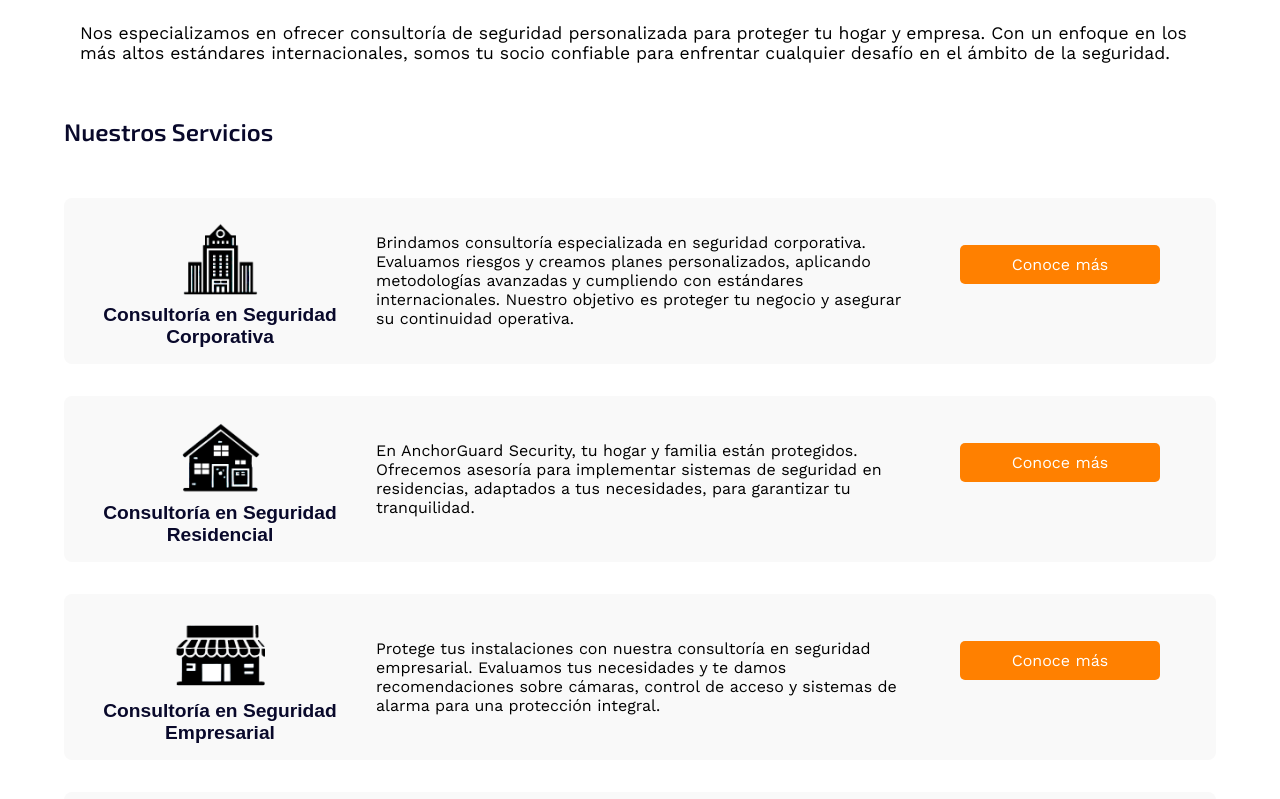
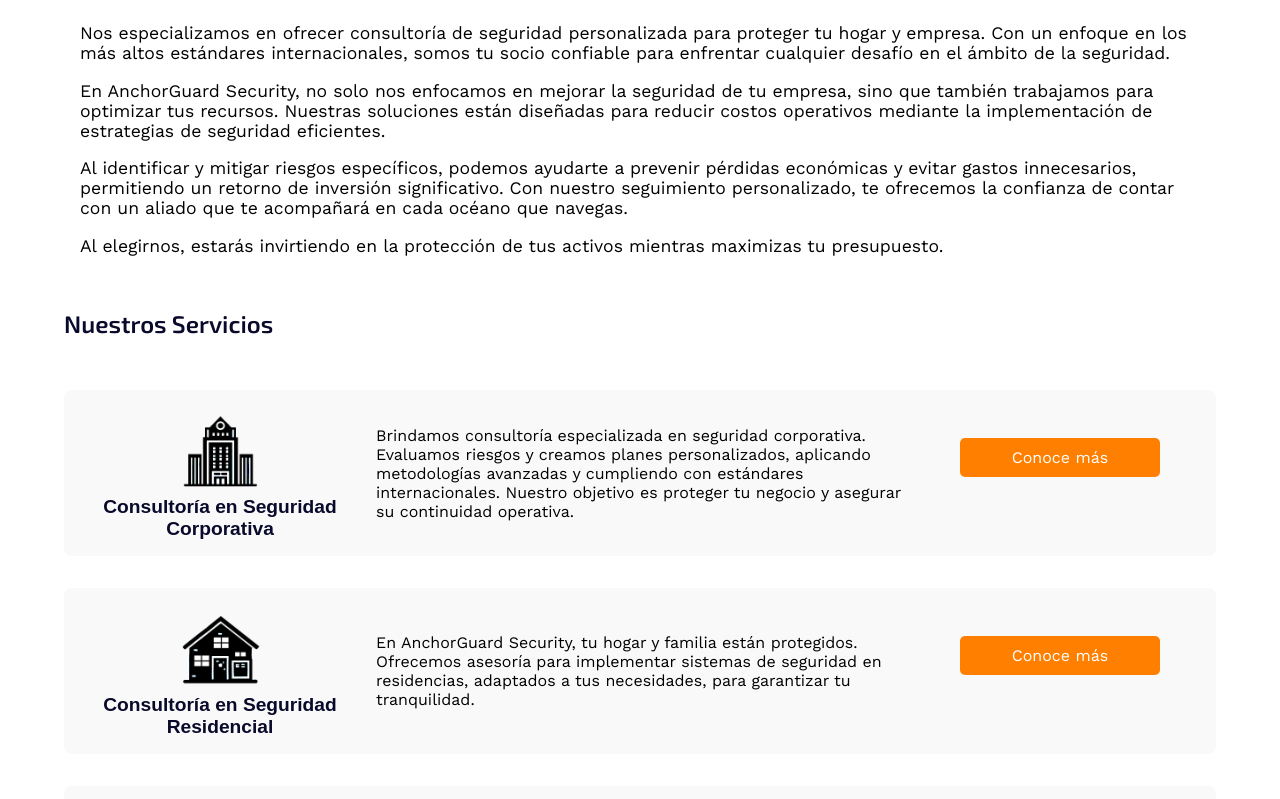
Before and after one commit to ricardoaamano/anchorguard, a plain HTML site: page index.html in a window 1280 px wide. Shown: the part 884-1683 px from the top of the page. Drawn offline with nearby package versions, Linux system fonts and the light colour scheme; a web font is replaced by a local one.

Commit message:
Actualización

```diff
--- a/index.html
+++ b/index.html
@@ -81,6 +81,9 @@
             <div class="text">
                 <h2>AnchorGuard Security</h2>
                 <p>Nos especializamos en ofrecer consultoría de seguridad personalizada para proteger tu hogar y empresa. Con un enfoque en los más altos estándares internacionales, somos tu socio confiable para enfrentar cualquier desafío en el ámbito de la seguridad.</p>
+                <p>En AnchorGuard Security, no solo nos enfocamos en mejorar la seguridad de tu empresa, sino que también trabajamos para optimizar tus recursos. Nuestras soluciones están diseñadas para reducir costos operativos mediante la implementación de estrategias de seguridad eficientes.</p>
+                <p>Al identificar y mitigar riesgos específicos, podemos ayudarte a prevenir pérdidas económicas y evitar gastos innecesarios, permitiendo un retorno de inversión significativo. Con nuestro seguimiento personalizado, te ofrecemos la confianza de contar con un aliado que te acompañará en cada océano que navegas.</p>
+                <p>Al elegirnos, estarás invirtiendo en la protección de tus activos mientras maximizas tu presupuesto.</p>
             </div>
         </section>
         <section id="intro-servicios">
```
Also changed, not shown: contacto.html (+2 -0 lines).
